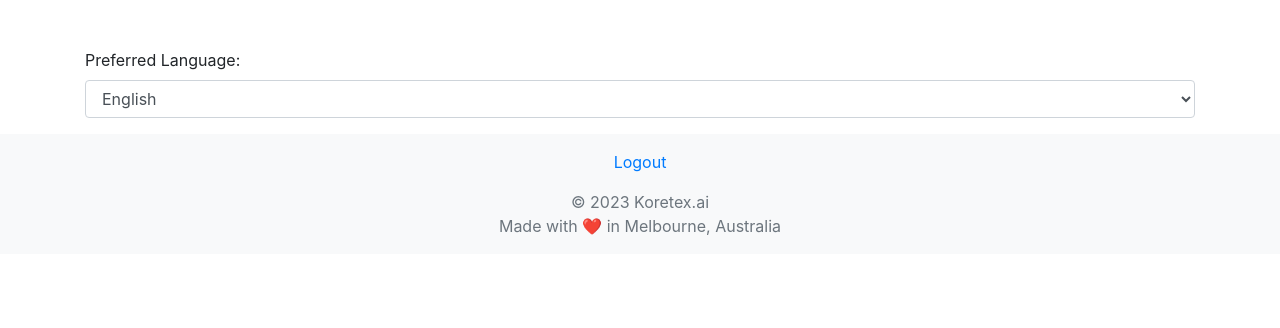
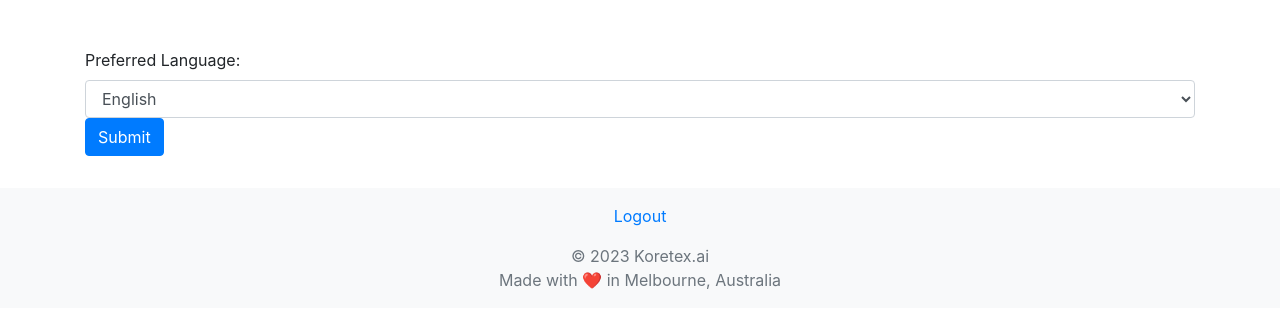
Before and after one commit to moreshk/django-postgres, a Django app: page /onboarding_wallet/ in a window 1280 px wide. Shown: the part 76-404 px from the top of the page. Run offline with Django 4.2, Linux system fonts and the light colour scheme; the visitor is signed in with stand-in values (Sample User, id 1); some libraries are stand-ins or nearby versions.

Commit message:
added submit button

```diff
--- a/users/templates/users/onboarding_wallet.html
+++ b/users/templates/users/onboarding_wallet.html
@@ -16,6 +16,7 @@
         <option value="English" selected>English</option>
         <option value="Marathi">Marathi</option>
     </select>
+    <button type="submit" class="btn btn-primary mb-3" value="Submit">Submit</button>
 </div>
 
 {% endblock %}
```
